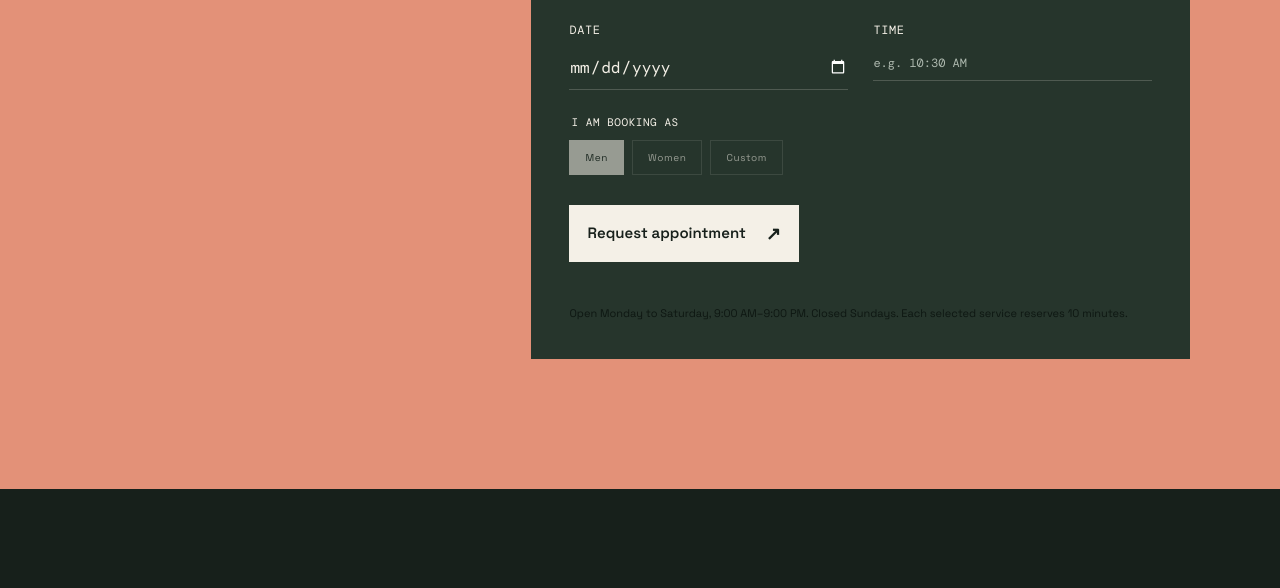
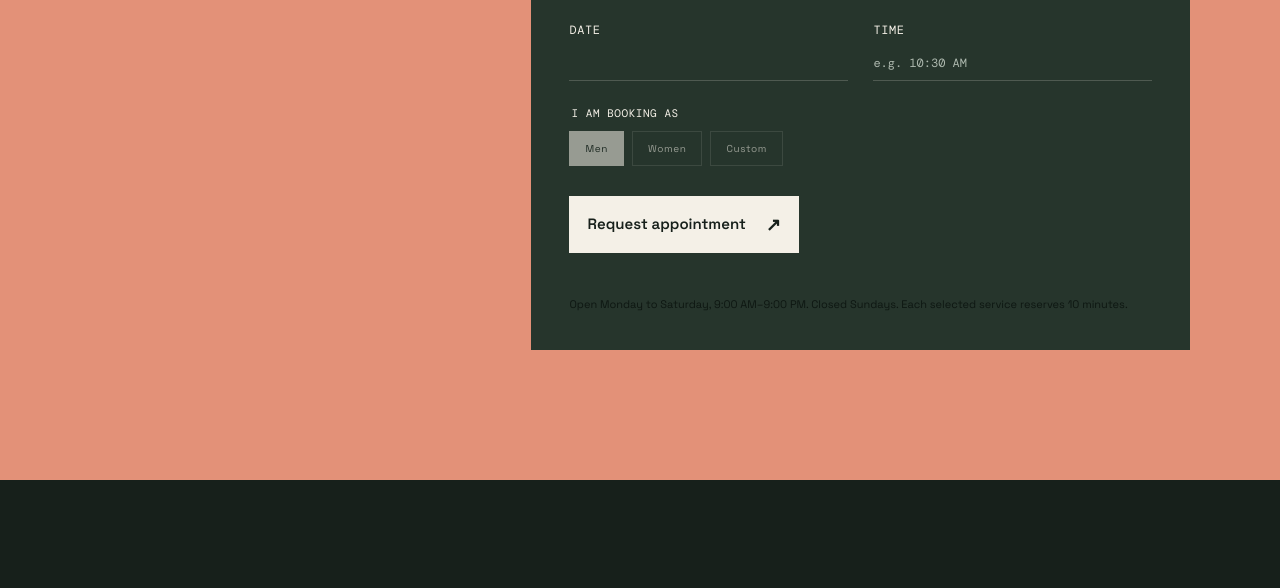
Before and after one commit to zainking1122/mySalon, a website: page public/index.html in a window 1280 px wide. Shown: the part 2302-2890 px from the top of the page. Drawn offline with nearby package versions, Linux system fonts and the light colour scheme; no server answers.

Commit message:
little change in html index

```diff
--- a/public/index.html
+++ b/public/index.html
@@ -90,13 +90,6 @@
       }
       footer small {
         font-size: 11px;
-      }
-      .date-input {
-        width: 100%;
-        min-height: 44px;
-        font-size: 16px;
-        touch-action: manipulation;
-        color-scheme: dark;
       }
     </style>
     <style>
@@ -276,7 +269,7 @@
             ><fieldset class="service-fieldset"><legend>Services <span>(choose one or more)</span></legend><div class="service-options"><label><input type="checkbox" name="service" value="Haircut"><span>Haircut</span></label><label><input type="checkbox" name="service" value="Beard"><span>Beard</span></label><label><input type="checkbox" name="service" value="Hair colour"><span>Hair colour</span></label><label><input type="checkbox" name="service" value="Threading"><span>Threading</span></label><label><input type="checkbox" name="service" value="Wash & style"><span>Wash & style</span></label><label><input type="checkbox" name="service" value="Shaving"><span>Shaving</span></label></div></fieldset>
           </div>
           <div class="form-row">
-            <label>Date<input id="appointment-date" class="date-input" name="date" required type="date" /></label>
+            <label>Date<input id="appointment-date" name="date" required type="text" /></label>
             <label>Time<input name="time" type="text" required placeholder="e.g. 10:30 AM" /></label>
           </div>
           <fieldset>
@@ -356,7 +349,7 @@
           </div>
           <div class="form-row">
             <label>Email<input name="email" type="email" /></label
-            ><label>Visit date<input class="date-input" name="date" required type="date" /></label>
+            ><label>Visit date<input name="date" required type="date" /></label>
           </div>
           <label
             >Visit time<select name="time" required>
```
